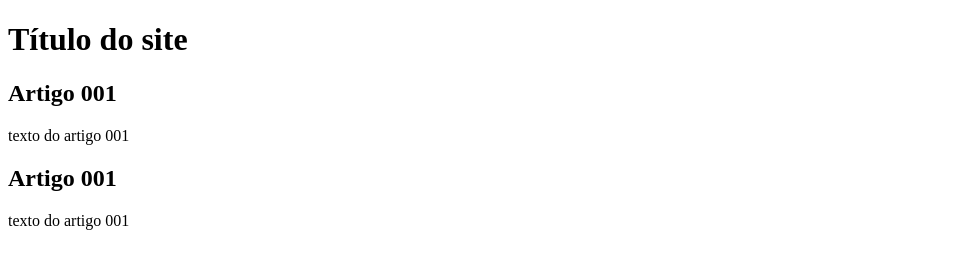
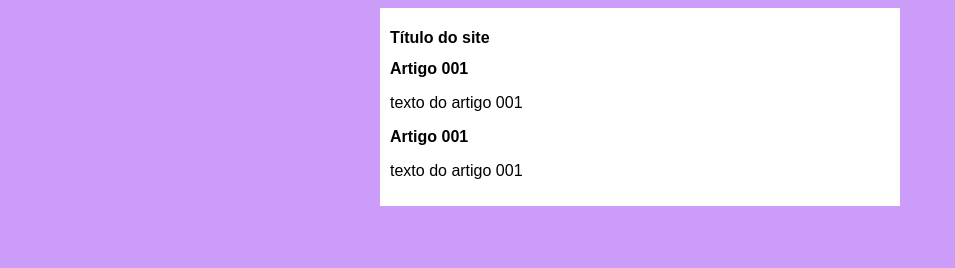
Before and after one commit to IagoOliveira92/novo_site, a plain HTML site: page index.html in a window 1280 px wide. Shown: the whole page, without its empty margins (0-955 px from the left). Drawn offline with Linux system fonts and the light colour scheme.

Commit message:
Adicionei elementos para o design 001

```diff
--- /dev/null
+++ b/estilos/style.css
@@ -0,0 +1,18 @@
+* {
+    font-family: Arial, Helvetica, sans-serif;
+    font-size: 16px;
+}
+
+body {
+    background-color: rgb(204, 157, 248);
+
+}
+
+main {
+
+    background-color: white;
+    width: 500px;
+    margin: auto;
+    padding: 10px;
+    box-shadow: 3px 3px 5px rgba(0, 0, 0, 0.0,487);
+}
--- a/index.html
+++ b/index.html
@@ -4,6 +4,7 @@
     <meta charset="UTF-8">
     <meta name="viewport" content="width=device-width, initial-scale=1.0">
     <title>Título do site</title>
+    <link rel="stylesheet" href="estilos/style.css">
 </head>
 <body>
     <main>
```
